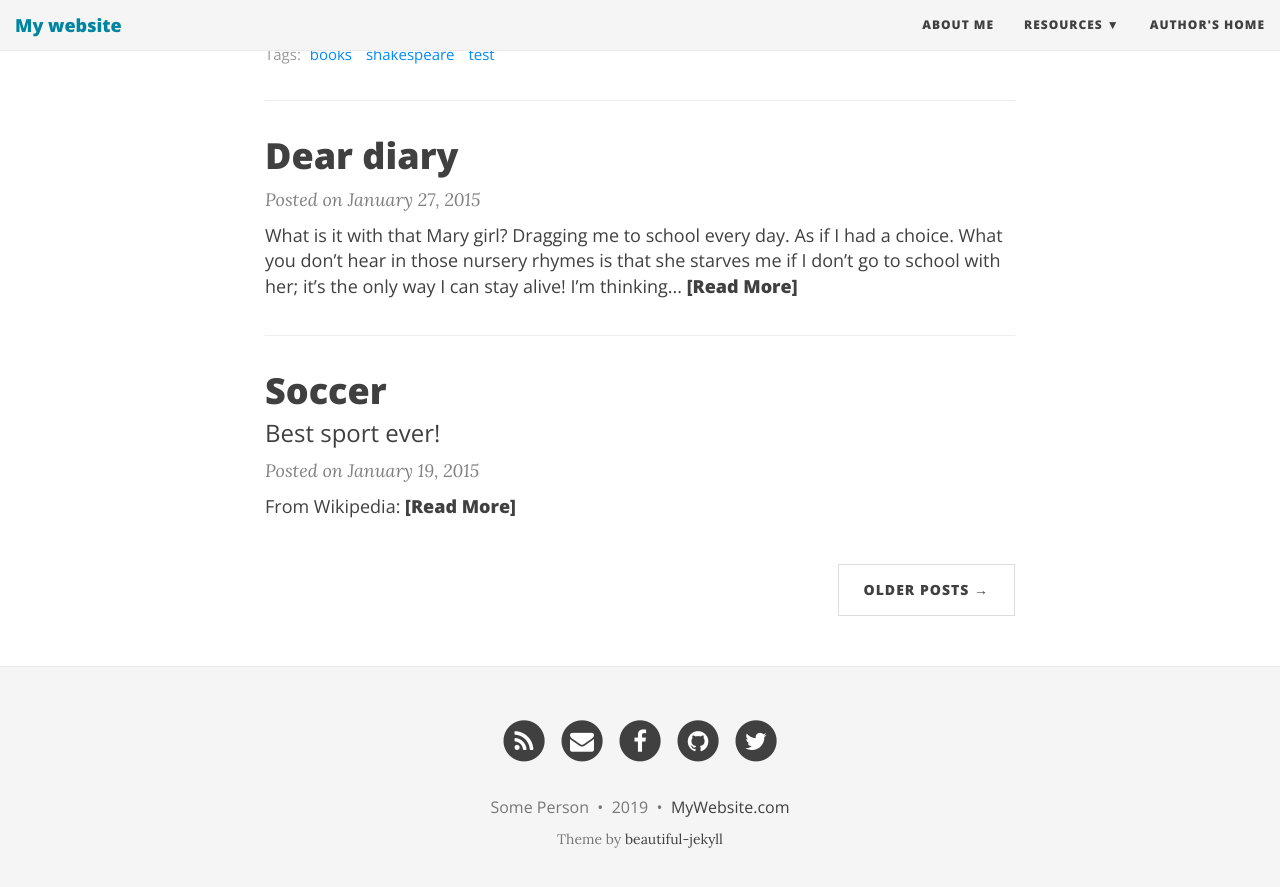
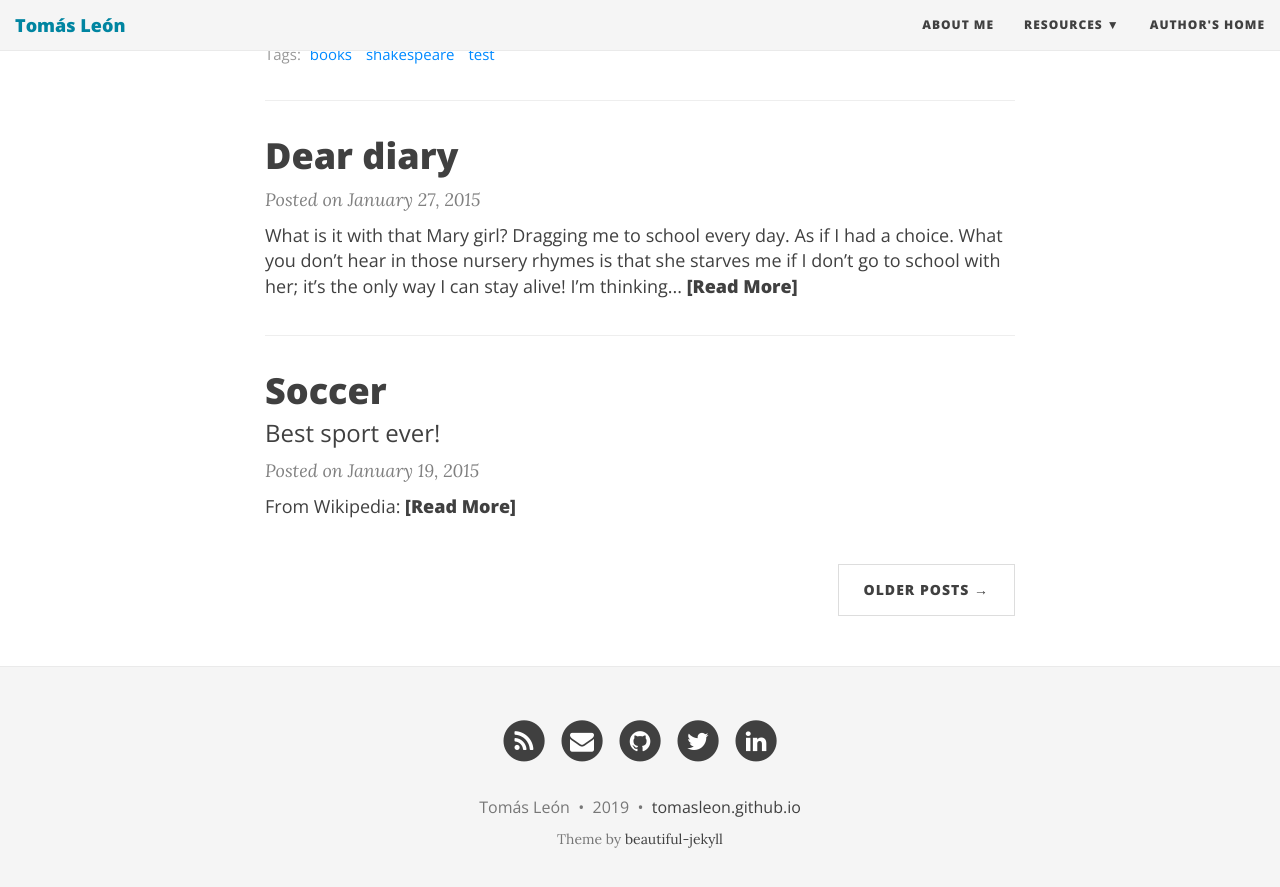
Before and after one commit to tomasleon/tomasleon.github.io, a Jekyll site: the page built from index.html, in a window 1280 px wide and 900 px high, scrolled down 1134 px. Shown: the top 887 px of the window. Built offline with Jekyll 4.4.1, drawn with Linux system fonts in a browser that asks for light colours; nearby versions of some CDN libraries; the list of posts is cut into pages by our own code; some of the changed lines change nothing that is shown.

Commit message:
update _config.yml #1

```diff
--- a/_config.yml
+++ b/_config.yml
@@ -4,20 +4,20 @@
 # baseurl is the website's URL without the hostname
 
 # If you are building a simple GitHub user page (https://username.github.io) then use these settings:
-url: "https://username.github.io"
+url: "https://tomasleon.github.io"
 baseurl: ""
 
 # If you are building a GitHub project page then use these settings:
-#url: "http://username.github.io/projectname"
+#url: "http://tomasleon.github.io/projectname"
 #baseurl: "/projectname"
 
 # Of course don't forget to change the username and projectname to YOUR username and project
 
 # Name of website
-title: My website
+title: Tomás León
 
 # Short description of your site
-description: A virtual proof that name is awesome!
+description: A collection of my professional and personal projects and associated info.
 
 # --- Navigation bar options --- #
 
@@ -28,7 +28,7 @@ navbar-links:
     - Beautiful Jekyll: "http://deanattali.com/beautiful-jekyll/"
     - Learn markdown: "http://www.markdowntutorial.com/"
     - GitHub Pages: "https://pages.github.com/"
-  Author's home: "http://deanattali.com"
+  Author's home: "http://tomasleon.github.io"
 
 # Image to show in the navigation bar - image must be a square (width = height)
 # Remove this parameter if you don't want an image in the navbar
@@ -64,7 +64,7 @@ footer-link-col: "#404040"
 # Change all these values or delete the ones you don't want.
 # Important: you must keep the "name" parameter, everything else you can remove
 author:
-  name: Some Person
+  name: Tomás León
 
 # Select your active Social Network Links.
 # Uncomment the links you want to show in the footer and add your information to each link.
@@ -72,34 +72,24 @@ author:
 # If you want to add a new link that isn't here, you'll need to also edit the file _data/SocialNetworks.yml
 social-network-links:
   rss: true
-  email: "someone@example.com"
-  facebook: daattali
-  github: daattali
-  twitter: daattali
+  email: "tomas.leon@berkeley.edu"
+  github: tomasleon
+  twitter: tomasmleon
 #  reddit: yourname
-#  google-plus: +DeanAttali
-#  linkedin: daattali
-#  xing: yourname
+  linkedin: tomasmleon
 #  stackoverflow: "3943160/daattali"
-#  snapchat: deanat78
-#  instagram: deanat78
-#  youtube: user/deanat78
-#  spotify: yourname
-#  telephone: +14159998888
-#  steam: deanat78
-#  twitch: yourname
-#  yelp: yourname
+#  telephone: +17703165424
 
 # Select which share links to show in posts
 share-links-active:
   twitter: true
-  facebook: true
+  facebook: false
   google: false
   linkedin: true
 
 # How to display the link to the website in the footer
 # Remove this if you don't want a link in the footer
-url-pretty: "MyWebsite.com"  # eg. "deanattali.com/beautiful-jekyll"
+url-pretty: "tomasleon.github.io"  # Change if there's a redirect
 
 # --- Web Statistics Section --- #
 
@@ -156,7 +146,7 @@ title-separator: "-"
 # --- Don't need to touch anything below here (but you can if you want) --- #
 
 # Output options (more information on Jekyll's site)
-timezone: "America/Vancouver"
+timezone: "America/Los_Angeles"
 markdown: kramdown
 highlighter: rouge
 permalink: /:year-:month-:day-:title/
@@ -252,5 +242,5 @@ plugins:
   - jekyll-paginate
   - jekyll-sitemap
 
-# Beautiful Jekyll / Dean Attali
-# 2fc73a3a967e97599c9763d05e564189
+# Tomas Leon
+#
```
